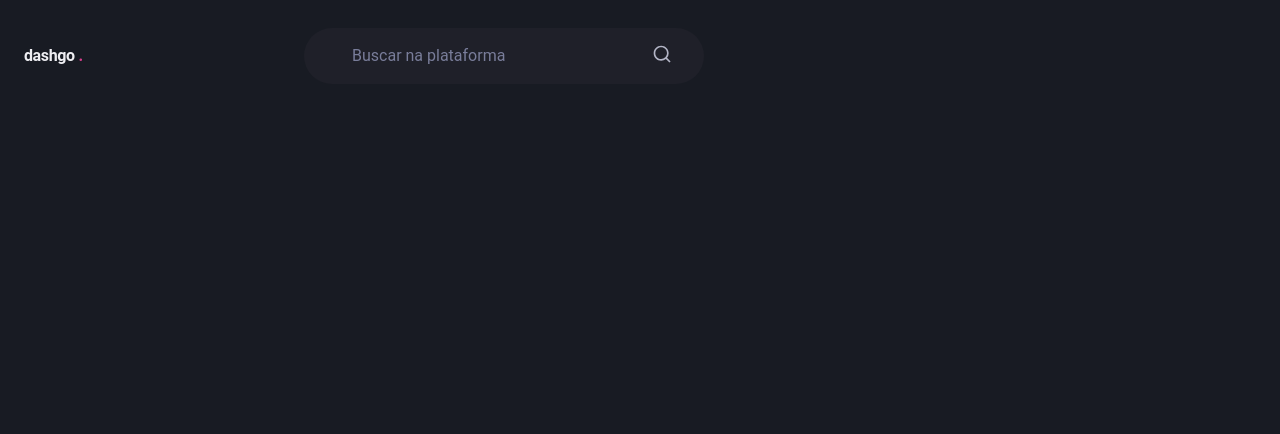
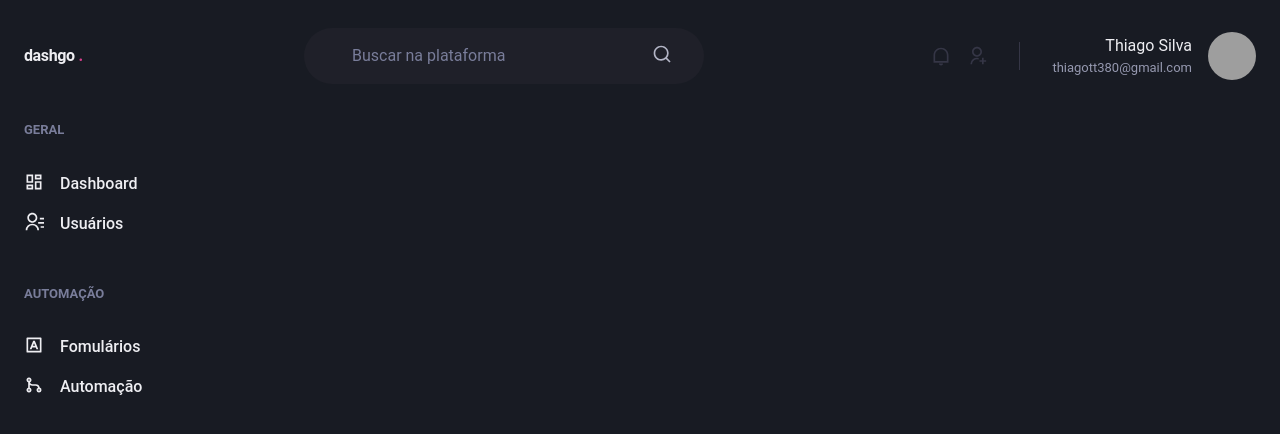
Before and after one commit to tj-87/Dashoboard, a Next.js app: page /dashboard in a window 1280 px wide. Shown: the top 434 px of the page. Built offline with nearby package versions, Linux system fonts and the light colour scheme; grey boxes are pictures that could not be loaded.

Commit message:
criacao de componentes

```diff
--- a/src/components/Form/Header.tsx
+++ b/src/components/Header.tsx
@@ -1,5 +1,5 @@
-import { Flex, Text, Input, Icon } from '@chakra-ui/react'
-import { RiSearchLine } from 'react-icons/ri'
+import { Flex, Text, Input, Icon, HStack, Box, Avatar } from '@chakra-ui/react'
+import { RiNotificationLine, RiSearchLine, RiUserAddLine } from 'react-icons/ri'
 
 
 export function Header() {
@@ -50,6 +50,32 @@
 
             </Flex>
 
+            <Flex
+              align="center"
+              ml="auto"
+            >
+                <HStack
+                    spacing="4"
+                    mx="8"
+                    pr="8"
+                    py="1"
+                    color="gray.700"
+                    borderRightWidth={1}
+                    borderColor="gray.700"
+                >
+                        <Icon as={RiNotificationLine} fontSize="20" />
+                        <Icon as={RiUserAddLine} fontSize="20" />
+                </HStack>
+
+                <Flex align="center">
+                   <Box mr="4" textAlign="right">
+                       <Text>Thiago Silva</Text>
+                       <Text color="gray.300" fontSize="small">thiagott380@gmail.com</Text>
+                   </Box>
+
+                    <Avatar size="md" name='Thiago Silva' src="https://github.com/tj-87.png"/>
+                </Flex>
+            </Flex>
         </Flex>
     );
 }
--- /dev/null
+++ b/src/components/Sidebar.tsx
@@ -0,0 +1,45 @@
+import { Box, Icon, Link, Stack, Text } from "@chakra-ui/react";
+import { RiContactsLine, RiDashboardLine, RiGitMergeLine, RiInputMethodLine } from "react-icons/ri";
+
+
+export function Sidebar() {
+    return (
+        <Box as="aside" w="64" mr="8" >
+            <Stack spacing="12" align="fle">
+                <Box>
+                    <Text fontWeight="bold" color="gray.400" fontSize="small">
+                        GERAL
+                    </Text>
+                    <Stack spacing="4" mt="8" align="stretch">
+                        <Link display="flex" align="center">
+                            <Icon as={RiDashboardLine} fontSize="20" />
+                            <Text ml="4" fontWeight="medium">Dashboard</Text>
+                        </Link>
+
+                        <Link display="flex" align="center">
+                            <Icon as={RiContactsLine} fontSize="20" />
+                            <Text ml="4" fontWeight="medium">Usuários</Text>
+                        </Link>
+                    </Stack>
+                </Box>
+
+                <Box>
+                    <Text fontWeight="bold" color="gray.400" fontSize="small">
+                       AUTOMAÇÃO
+                    </Text>
+                    <Stack spacing="4" mt="8" align="stretch">
+                        <Link display="flex" align="center">
+                            <Icon as={RiInputMethodLine} fontSize="20" />
+                            <Text ml="4" fontWeight="medium">Fomulários</Text>
+                        </Link>
+
+                        <Link display="flex" align="center">
+                            <Icon as={RiGitMergeLine} fontSize="20" />
+                            <Text ml="4" fontWeight="medium">Automação</Text>
+                        </Link>
+                    </Stack>
+                </Box>
+            </Stack>
+        </Box>
+    );
+}
--- a/src/pages/dashboard.tsx
+++ b/src/pages/dashboard.tsx
@@ -1,7 +1,18 @@
-import { Header } from "../components/Form/Header";
+import { Flex } from "@chakra-ui/react";
+import { Header } from "../components/Header";
+import { Sidebar } from "../components/Sidebar";
+
 
 export default function Dashboard() {
     return (
-        <Header />
+        <Flex direction="column" h="100vh">
+           <Header />
+
+           <Flex w="100%" my="6" maxWidth={1480} mx="auto" px="6">
+               <Sidebar />
+
+           </Flex>
+        </Flex>
+
     )
 }
```
Also changed, not shown: src/pages/_documents.tsx (renamed from src/pages/documents.tsx).
